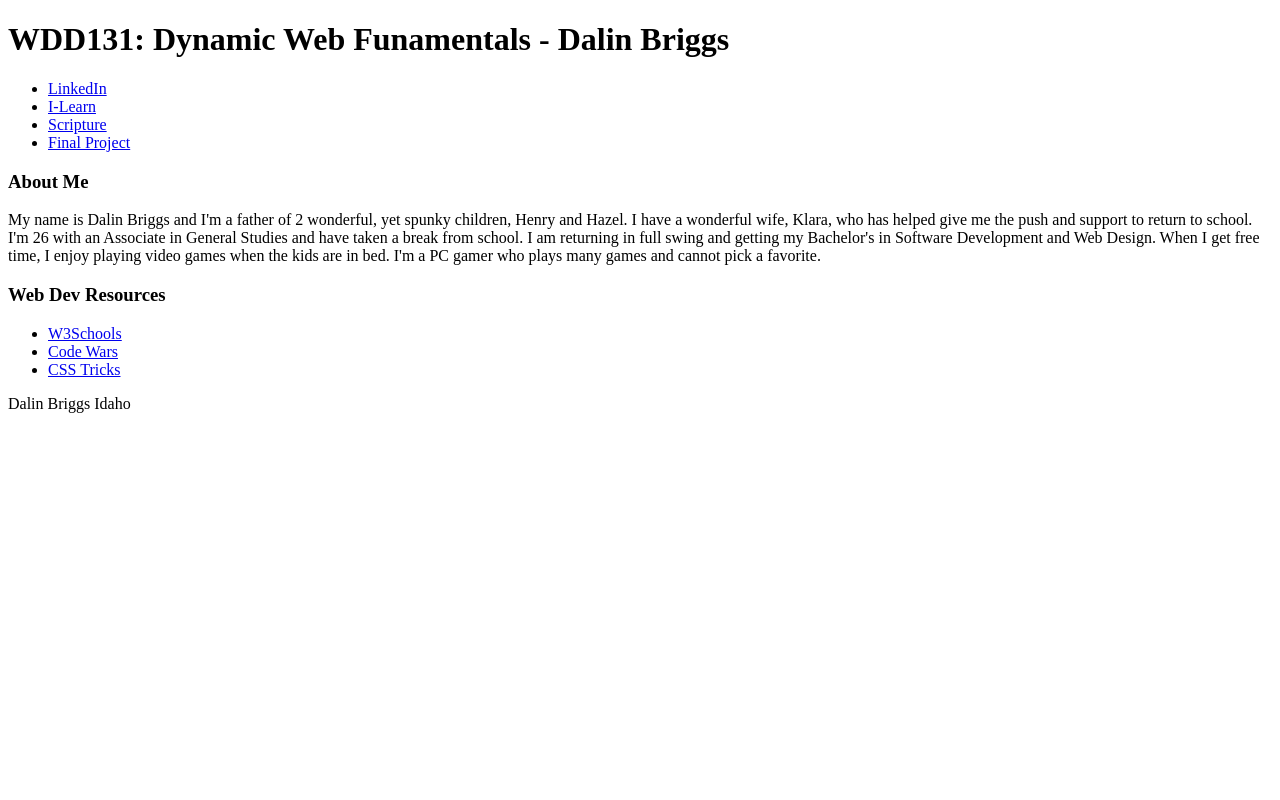
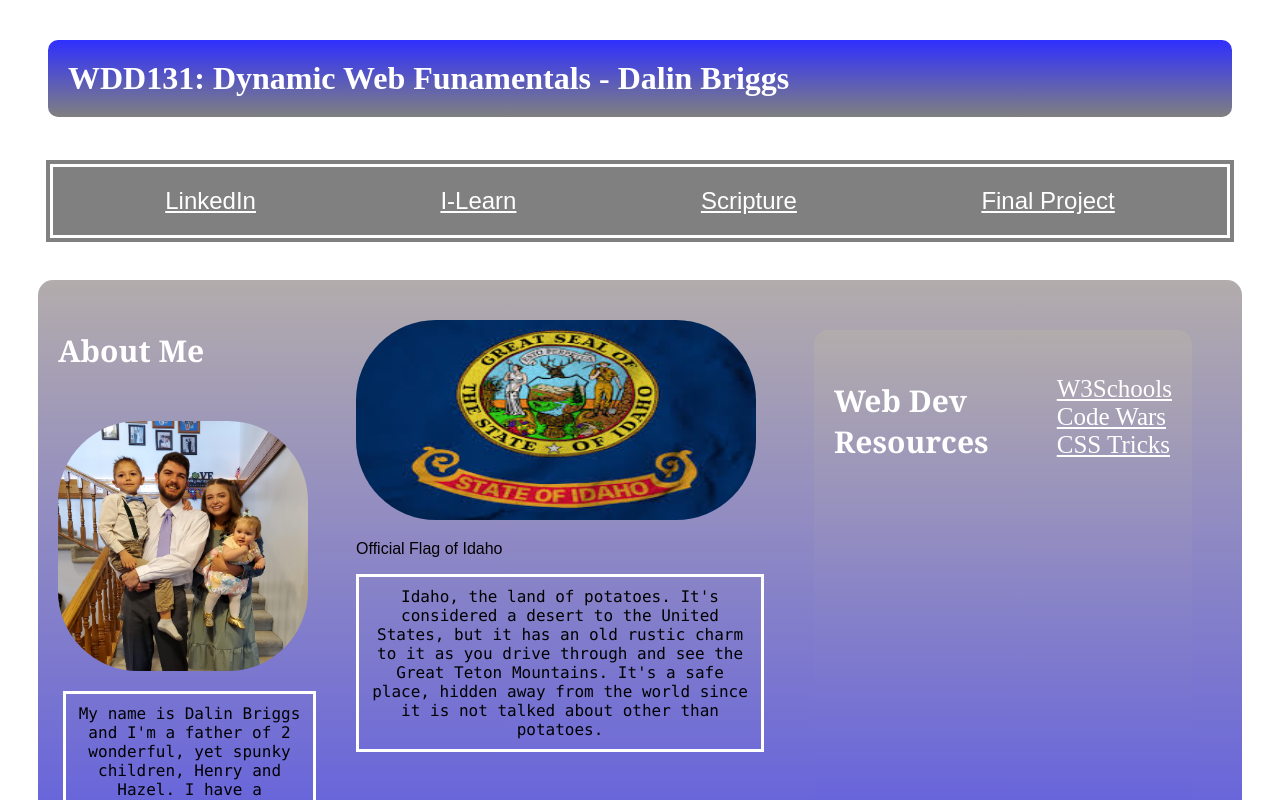
Before and after one commit to briggs-dalin/wdd131, a plain HTML site: page index.html in a window 1280 px wide. Shown: the top 800 px of the page. Drawn offline with Linux system fonts and the light colour scheme.

Commit message:
My progress so far

```diff
--- a/index.html
+++ b/index.html
@@ -4,11 +4,17 @@
     <meta charset="UTF-8">
     <meta name="viewport" content="width=device-width, initial-scale=1.0">
     <title>WDD131 Briggs Home Page</title>
+    <link rel="stylesheet" href="styles/base.css">
 </head>
     <body>
-        <header><h1>WDD131: Dynamic Web Funamentals - Dalin Briggs</h1>
+        <header>
+            <div title ="WDD131: Dynamic Web Funamentals - Dalin Briggs">
+                <h1>
+                    WDD131: Dynamic Web Funamentals - Dalin Briggs
+                </h1>
+            </div>
             <nav>
-                <ul>
+                <ul class="list1">
                     <li><a href="https://www.linkedin.com/in/dalin-briggs-345bb6198/">LinkedIn</a></li>
                     <li><a href="https://byui.instructure.com/">I-Learn</a></li>
                     <li><a href="https://www.churchofjesuschrist.org/study/scriptures/bofm/2-ne/4?lang=eng">Scripture</a></li>
@@ -19,8 +25,11 @@
 
         <main>
             <section class="Card">
+                <div title ="A little about myself">
                     <h3>About Me</h3>
-                    <p>My name is Dalin Briggs and I'm a father of 2 wonderful, yet spunky children,
+                        <img class ="family-pic" title="Picture of my family" src ="/images/Briggs Picture.jpg" height="250" width="250">
+                            <p class="p1">
+                                My name is Dalin Briggs and I'm a father of 2 wonderful, yet spunky children,
                                 Henry and Hazel. I have a wonderful wife, Klara, who has helped give me the push and support
                                 to return to school. I'm 26 with an Associate in General Studies and have taken a break
                                 from school. I am returning in full swing and getting my Bachelor's
@@ -28,21 +37,31 @@
                                 When I get free time, I enjoy playing video games when the kids are in bed.
                                 I'm a PC gamer who plays many games and cannot pick a favorite.
                             </p>
-            </section>
-            <section class="Card"><h3>Web Dev Resources</h3>
-                    <ul>
+                            <br>
+                </div>
+                <br>
+                <div>
+                    <img class="flag-pic" title="Flag of Idaho" src="/images/Idaho Flag.jpg" height="200" width="400">
+                    <p class="p3">Official Flag of Idaho</p>
+                    <p class="p2">Idaho, the land of potatoes. It's considered a desert to the United States, but it has
+                        an old rustic charm to it as you drive through and see the Great Teton Mountains. It's
+                        a safe place, hidden away from the world since it is not talked about other than potatoes.
+                    </p>
+                </div>
+                <div class="Card" title ="Web Dev Resources">
+                    <h3>Web Dev Resources</h3>
+                    <ul class="list2">
                         <li><a href="https://www.w3schools.com/">W3Schools</a></li>
                         <li><a href="https://www.codewars.com/">Code Wars</a></li>
                         <li><a href="https://css-tricks.com/">CSS Tricks</a></li>
                     </ul>
-
+                </div>
             </section>
         </main>
 
         <footer>
-            <p>Dalin Briggs Idaho<span id="currentyear"></span></p>
-            <p id="lastModified"></p>
-
+            <p>©<span id="currentyear"></span> Dalin Briggs, United States, Idaho</p>
+            <p class="modif" id="lastModified"></p>
         </footer>
     </body>
 </html>
--- /dev/null
+++ b/scripts/getdates.js
@@ -0,0 +1,6 @@
+const yearSpan = document.getElementById('currentyear');
+const currentYear = new Date().getFullYear();
+yearSpan.textContent = currentYear;
+
+const lastModified = document.lastModified;
+document.getElementById('lastModified').textContent = `Last Modification: ${lastModified}`;
--- a/styles/base.css
+++ b/styles/base.css
@@ -0,0 +1,110 @@
+h1 {
+
+    background: linear-gradient(rgb(47, 47, 255), gray);
+    color: white;
+    padding: 10px;
+    border-radius: 10px;
+    text-align: left;
+    padding:20px;
+    margin:40px;
+    margin-top: 40px;
+
+}
+
+h3{
+    font-family: "Cambria", "Cochin", Georgia, Times, 'Times New Roman', serif;
+    font-size: 30px;
+    color:white;
+    text-align: top;
+
+}
+
+.Card{
+
+    text-align: left;
+    background: linear-gradient(rgb(179, 172, 172), rgb(47, 47, 255));
+
+    display: grid;
+    grid-auto-flow: column;
+    column-gap:20px;
+    margin:30px;
+    padding: 20px;
+    border-radius: 15px;
+
+
+}
+
+.list1 {
+
+    background-color:gray;
+    color: white;
+    list-style: none;
+    font-family: "Consolas" , sans-serif;
+    font-size: 20px;
+    font: 1.5em sans-serif;
+    padding: 20px;
+    text-align: center;
+    border: double;
+    border-width:10px;
+    margin:35px;
+
+
+    display: grid;
+    grid-auto-flow: column;
+
+}
+
+.list2{
+    float: right;
+    list-style: none;
+    font-size: 25px;
+}
+
+.p1{
+    border: solid;
+    border-color: white;
+    padding:10px;
+    margin-left:5px;
+    text-align: center;
+    font-family: "sans-serif" , "Consolas";
+
+}
+.p2{
+    border: solid;
+    text-align: center;
+    padding:10px;
+    border-color: white;
+    font-family: "sans-serif" , "Consolas";
+}
+.p3{
+
+ font-family: Arial, Helvetica, sans-serif;
+
+}
+
+img {
+    float: center;
+    position: auto;
+    margin-top:20px;
+    border-radius: 80px;
+}
+
+a:link{
+ color: white;
+}
+a:visited{
+    color: white;
+}
+a:hover{
+    color: rgb(45, 235, 67);
+}
+
+footer {
+    text-align: center;
+    background: linear-gradient(rgb(47, 47, 255), rgb(179, 172, 172));
+    margin: 25px;
+    border-radius: 5px;
+    font-size: 2em;
+
+
+}
```
Also changed, not shown: images/Briggs Picture.jpg (added), images/Idaho Flag.jpg (added), styles/scripts/getdates.js (deleted). Lines whose indentation alone changed are shown as unchanged.
